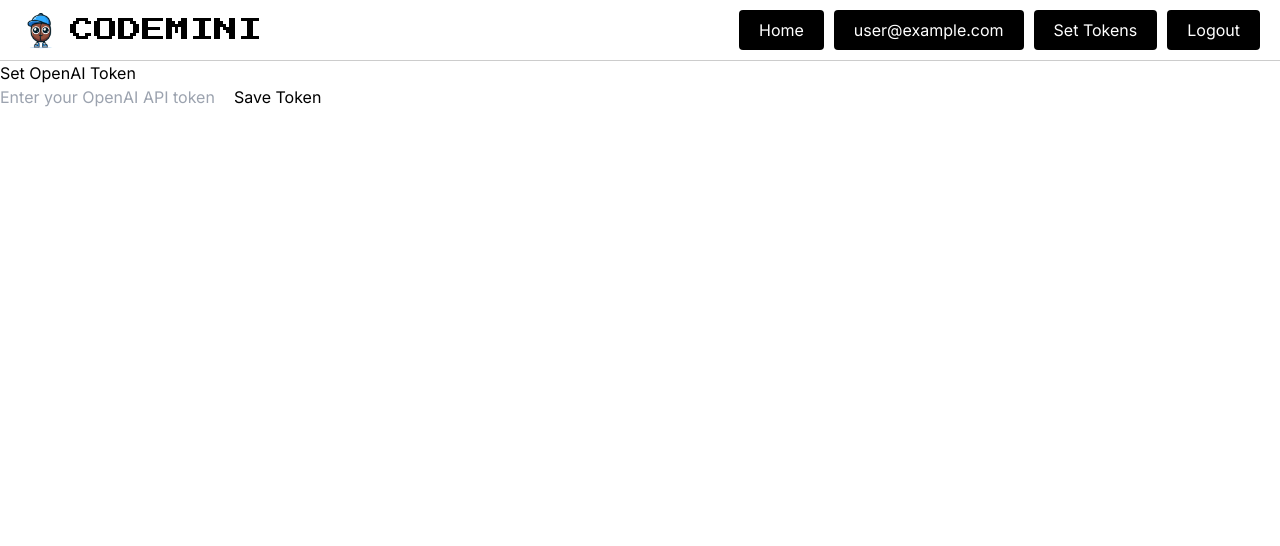
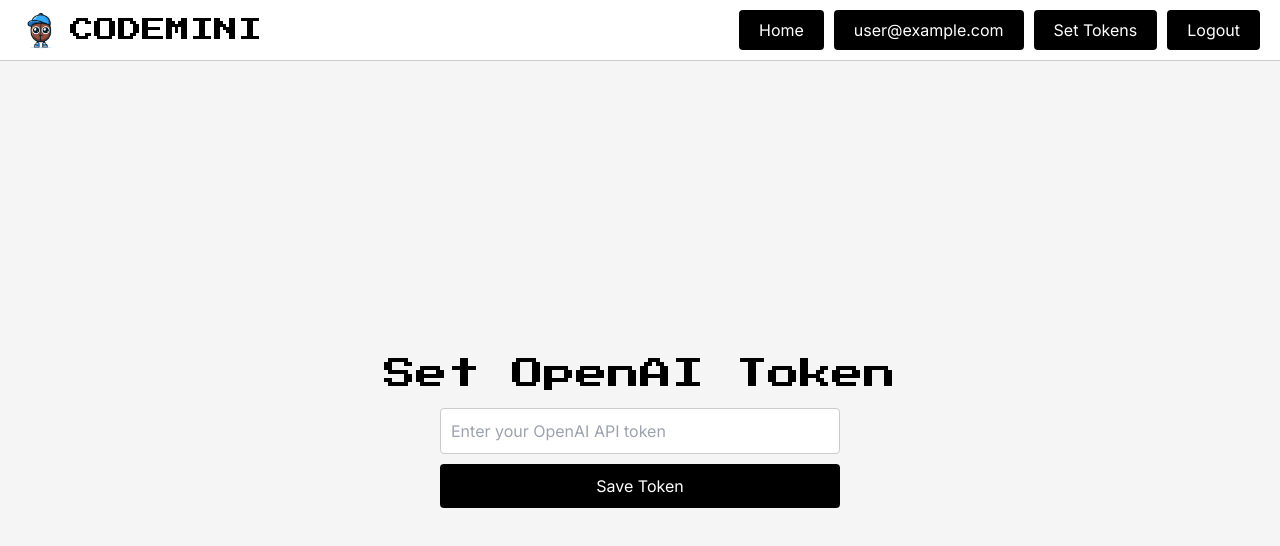
Before and after one commit to stancsz/codemini, a Next.js app: page /set-tokens in a window 1280 px wide. Shown: the top 546 px of the page. Built offline with nearby package versions, Linux system fonts and the light colour scheme; no server answers; the database is empty; sample sign-in values are in the browser's storage.

Commit message:
added tokens setting

```diff
--- a/app/set-tokens/page.tsx
+++ b/app/set-tokens/page.tsx
@@ -5,6 +5,7 @@ import { db, auth } from "../../firebase";
 import { doc, setDoc, getDoc } from "firebase/firestore";
 import { onAuthStateChanged, User as FirebaseUser } from "firebase/auth";
 import { useRouter } from "next/navigation";
+import './set-tokens.css';
 
 const SetTokensPage = () => {
   const [token, setToken] = useState("");
@@ -18,7 +19,8 @@ const SetTokensPage = () => {
         const docRef = doc(db, `user/${currentUser.uid}/openai`, "token");
         const docSnap = await getDoc(docRef);
         if (docSnap.exists()) {
-          setToken(docSnap.data().apiKey);
+          const fetchedToken = docSnap.data().apiKey || "";
+          setToken(fetchedToken.slice(0, 5) + fetchedToken.slice(5).replace(/./g, '*'));
         }
       } else {
         router.push("/login");
@@ -32,7 +34,7 @@ const SetTokensPage = () => {
     if (user) {
       try {
         const docRef = doc(db, `user/${user.uid}/openai`, "token");
-        await setDoc(docRef, { apiKey: token });
+        await setDoc(docRef, { apiKey: token.replace(/\*/g, '') });
         alert("Token saved successfully!");
       } catch (error) {
         console.error("Error saving token:", error);
@@ -44,15 +46,17 @@ const SetTokensPage = () => {
   };
 
   return (
-    <div>
-      <h1>Set OpenAI Token</h1>
+    <div className="set-tokens-container">
+      <h1 className="set-tokens-title">Set OpenAI Token</h1>
       <input
         type="text"
-        value={token}
+        value={token.slice(0, 5) + token.slice(5).replace(/./g, '*')}
         onChange={(e) => setToken(e.target.value)}
         placeholder="Enter your OpenAI API token"
+        className="set-tokens-input"
+        data-hidden={token.length > 5}
       />
-      <button onClick={handleSaveToken}>Save Token</button>
+      <button onClick={handleSaveToken} className="set-tokens-button">Save Token</button>
     </div>
   );
 };
--- /dev/null
+++ b/app/set-tokens/set-tokens.css
@@ -0,0 +1,57 @@
+.set-tokens-container {
+    display: flex;
+    flex-direction: column;
+    align-items: center;
+    justify-content: center;
+    height: calc(100vh - 64px);
+    background-color: #f5f5f5;
+  }
+
+  .set-tokens-title {
+    font-size: 2rem;
+    margin-bottom: 10px;
+    font-family: 'Press Start 2P', cursive;
+  }
+
+  .set-tokens-input {
+    width: 100%;
+    max-width: 400px;
+    padding: 10px;
+    margin-bottom: 10px;
+    border-radius: 4px;
+    border: 1px solid #ccc;
+    position: relative;
+  }
+
+  .set-tokens-input[data-hidden="true"] {
+    color: transparent;
+    text-shadow: 0 0 0 #000;
+  }
+
+  .set-tokens-input[data-hidden="true"]::before {
+    content: attr(value);
+    display: block;
+    color: #000;
+    position: absolute;
+    top: 0;
+    left: 0;
+    z-index: 1;
+    width: 100%;
+    pointer-events: none;
+  }
+
+  .set-tokens-button {
+    width: 100%;
+    max-width: 400px;
+    padding: 10px;
+    background-color: #000000;
+    color: #ffffff;
+    border: none;
+    border-radius: 4px;
+    cursor: pointer;
+    transition: background-color 0.3s ease;
+  }
+
+  .set-tokens-button:hover {
+    background-color: darkgray;
+  }
```
